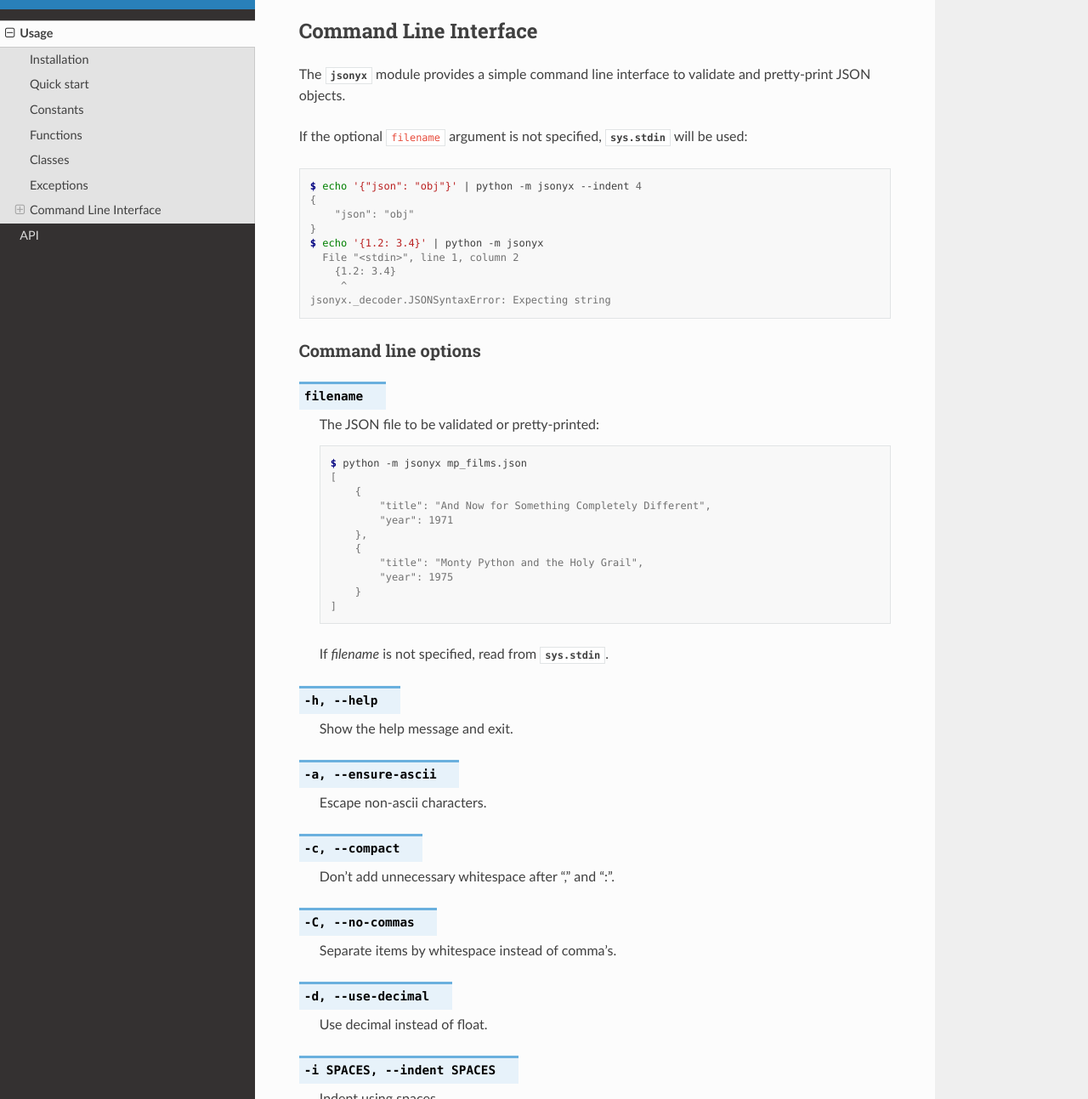
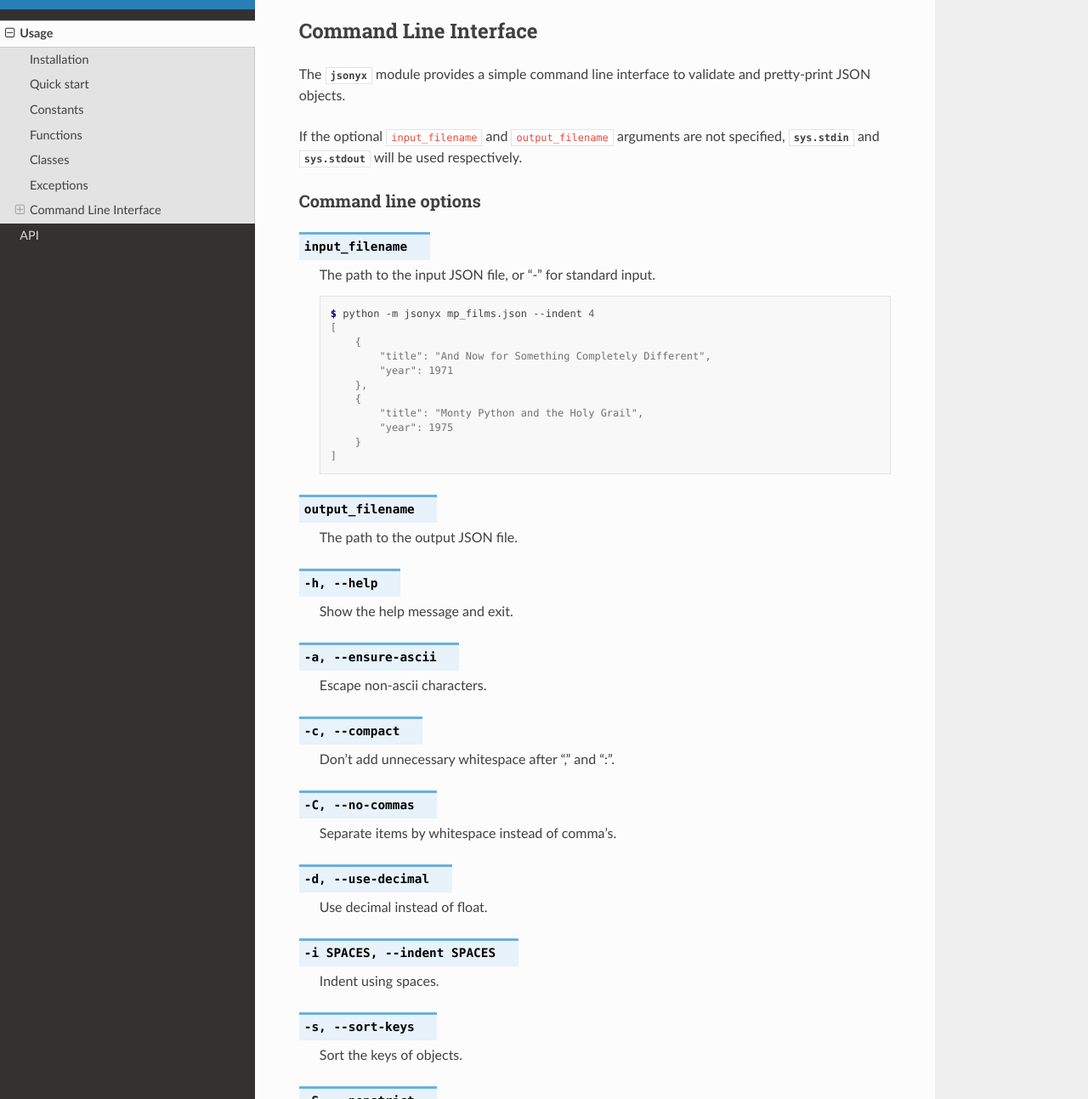
Before and after one commit to nineteendo/jsonyx, a Sphinx documentation site: the page built from docs/source/usage.rst, in a window 1280 px wide and 1400 px high, scrolled down 4813 px, cut to the strip 107-1400 px from the top of the window. Shown: the whole strip at 85% size. Built offline with Sphinx 7.4.7 and the Read the Docs theme 2.0.0, drawn with Linux system fonts in a browser that asks for light colours.

Commit message:
Add output filename

```diff
--- a/docs/source/conf.py
+++ b/docs/source/conf.py
@@ -9,8 +9,8 @@ project: str = "jsonyx"
 copyright: str = "2024, Nice Zombies"  # noqa: A001
 author: str = "Nice Zombies"
 
-release: str = "1.1"
-version: str = "1.1.0"
+release: str = "1.2"
+version: str = "1.2.0"
 
 # -- General configuration
 
--- a/docs/source/usage.rst
+++ b/docs/source/usage.rst
@@ -69,7 +69,7 @@ Using Decimal instead of float::
     >>> json.loads("1.1", use_decimal=True)
     Decimal('1.1')
     >>> json.dump(Decimal("1.1"))
-    '1.1'
+    1.1
 
 Using :mod:`jsonyx` from the shell to validate and pretty-print:
 
@@ -219,31 +219,19 @@ Command Line Interface
 The :mod:`jsonyx` module provides a simple command line interface to
 validate and pretty-print JSON objects.
 
-If the optional ``filename`` argument is not specified, :data:`sys.stdin` will
-be used:
-
-.. code-block:: shell-session
-
-    $ echo '{"json": "obj"}' | python -m jsonyx --indent 4
-    {
-        "json": "obj"
-    }
-    $ echo '{1.2: 3.4}' | python -m jsonyx
-      File "<stdin>", line 1, column 2
-        {1.2: 3.4}
-         ^
-    jsonyx._decoder.JSONSyntaxError: Expecting string
+If the optional ``input_filename`` and ``output_filename`` arguments are not
+specified, :data:`sys.stdin` and :data:`sys.stdout` will be used respectively.
 
 Command line options
 ^^^^^^^^^^^^^^^^^^^^
 
-.. option:: filename
+.. option:: input_filename
 
-   The JSON file to be validated or pretty-printed:
+   The path to the input JSON file, or "-" for standard input.
 
    .. code-block:: shell-session
 
-        $ python -m jsonyx mp_films.json
+        $ python -m jsonyx mp_films.json --indent 4
         [
             {
                 "title": "And Now for Something Completely Different",
@@ -255,7 +243,9 @@ Command line options
             }
         ]
 
-   If *filename* is not specified, read from :data:`sys.stdin`.
+.. option:: output_filename
+
+    The path to the output JSON file.
 
 .. option:: -h, --help
 
--- a/pyproject.toml
+++ b/pyproject.toml
@@ -1,6 +1,6 @@
 [project]
 name = "jsonyx"
-version = "1.1.0"
+version = "1.2.0"
 authors = [
   { name="Nice Zombies", email="nineteendo19d0@gmail.com" },
 ]
```
Also changed, not shown: 1 other file.
